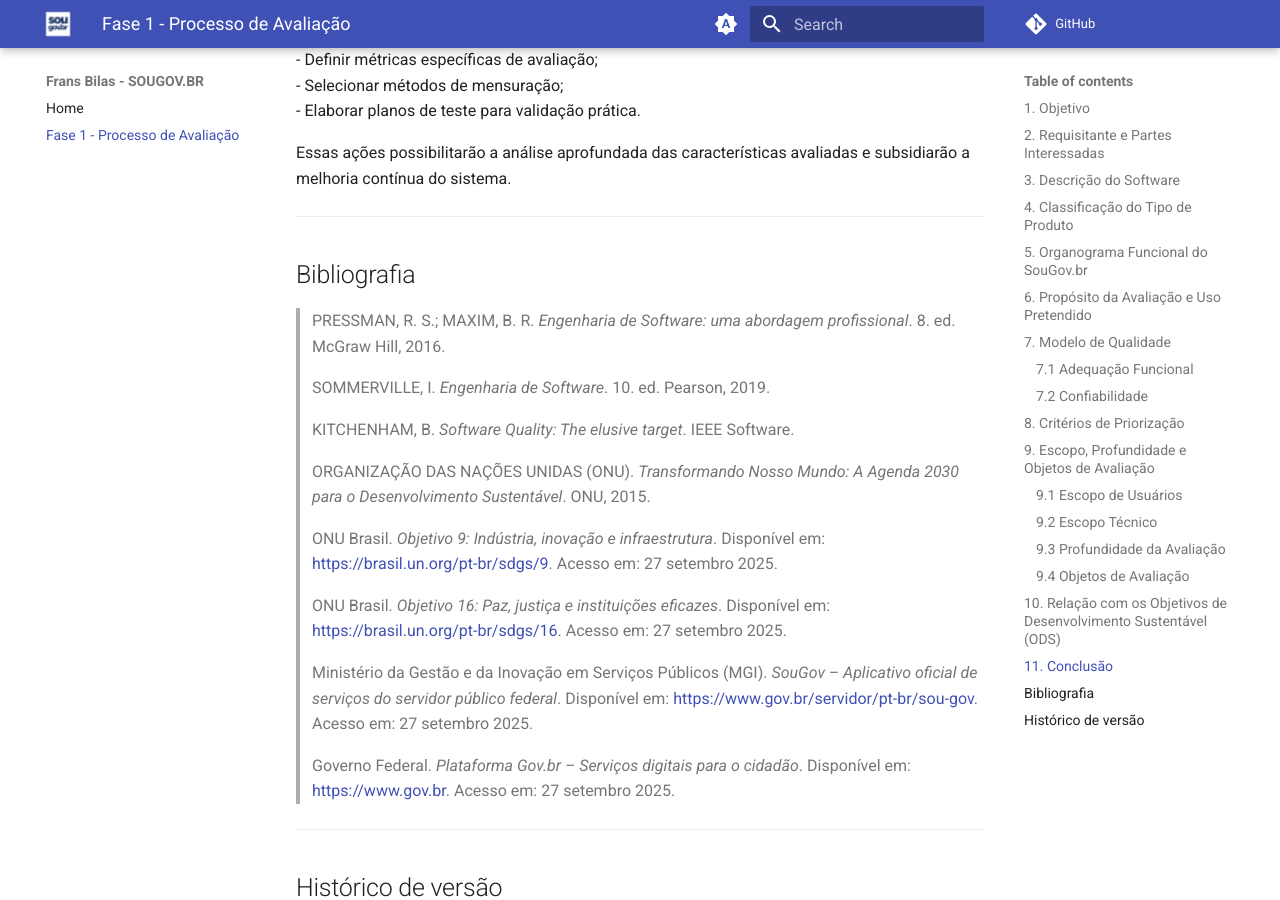
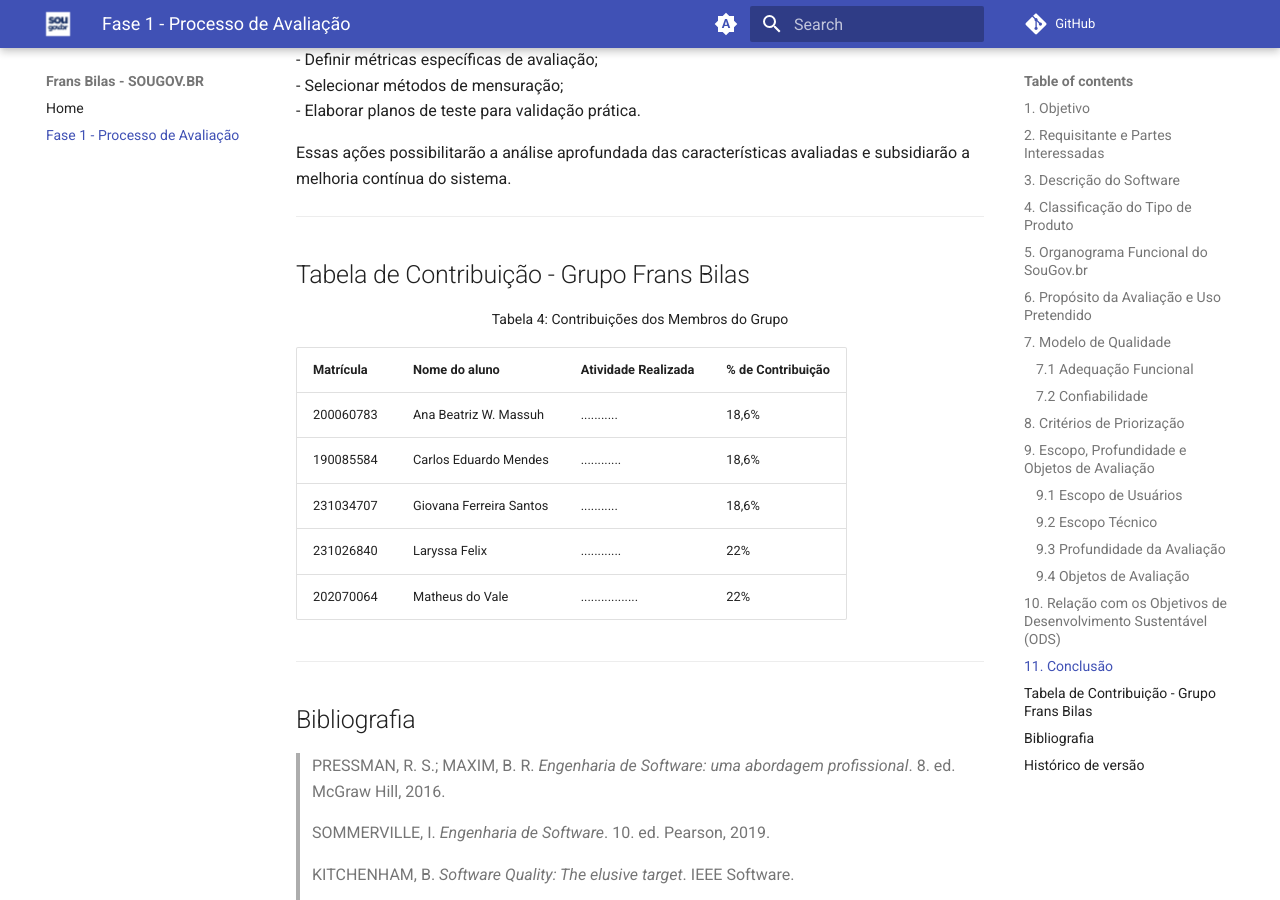
Before and after one commit to felixlaryssa/2025-2_T01_FRANS-BILAS, an MkDocs documentation site: the page built from docs/fase1.md, in a window 1280 px wide and 900 px high, scrolled down 5301 px. Built offline with MkDocs 1.6.1 and Material for MkDocs 9.7.7, drawn with Linux system fonts in a browser that asks for light colours; comment, search, counter and statistics services are not loaded.

Commit message:
Add contribution table for Grupo Frans Bilas
Added a contribution table for the Frans Bilas group with member details and contribution percentages.

```diff
--- a/docs/fase1.md
+++ b/docs/fase1.md
@@ -177,6 +177,22 @@ Essas ações possibilitarão a análise aprofundada das características avalia
 
 ---------------------
 
+## Tabela de Contribuição - Grupo Frans Bilas
+
+<div style="text-align: center; margin: 0; font-size: 14px;">
+  Tabela 4: Contribuições dos Membros do Grupo
+</div>
+
+| Matrícula | Nome do aluno | Atividade Realizada | % de Contribuição |
+| --------- | ------------- | ------------------- | ----------------- |
+| 200060783 | Ana Beatriz W. Massuh | ........... | 18,6% |
+| 190085584 | Carlos Eduardo Mendes | ............ | 18,6% |
+| 231034707 | Giovana Ferreira Santos | ........... | 18,6% |
+| 231026840 | Laryssa Felix | ............ | 22% |
+| 202070064 | Matheus do Vale | ................. | 22% |
+
+---------------------
+
 ## Bibliografia
 
 > PRESSMAN, R. S.; MAXIM, B. R. *Engenharia de Software: uma abordagem profissional*. 8. ed. McGraw Hill, 2016.
```
